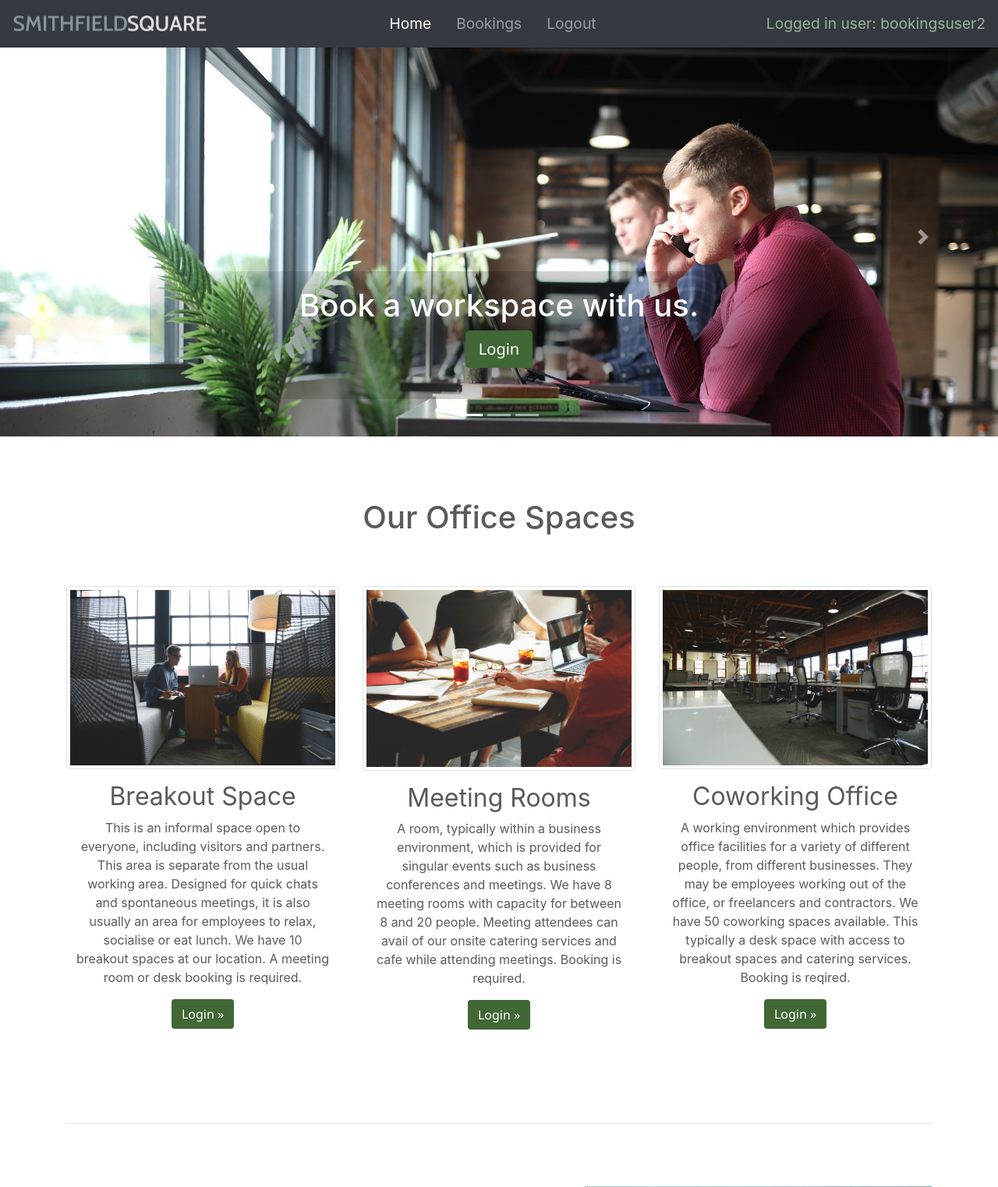
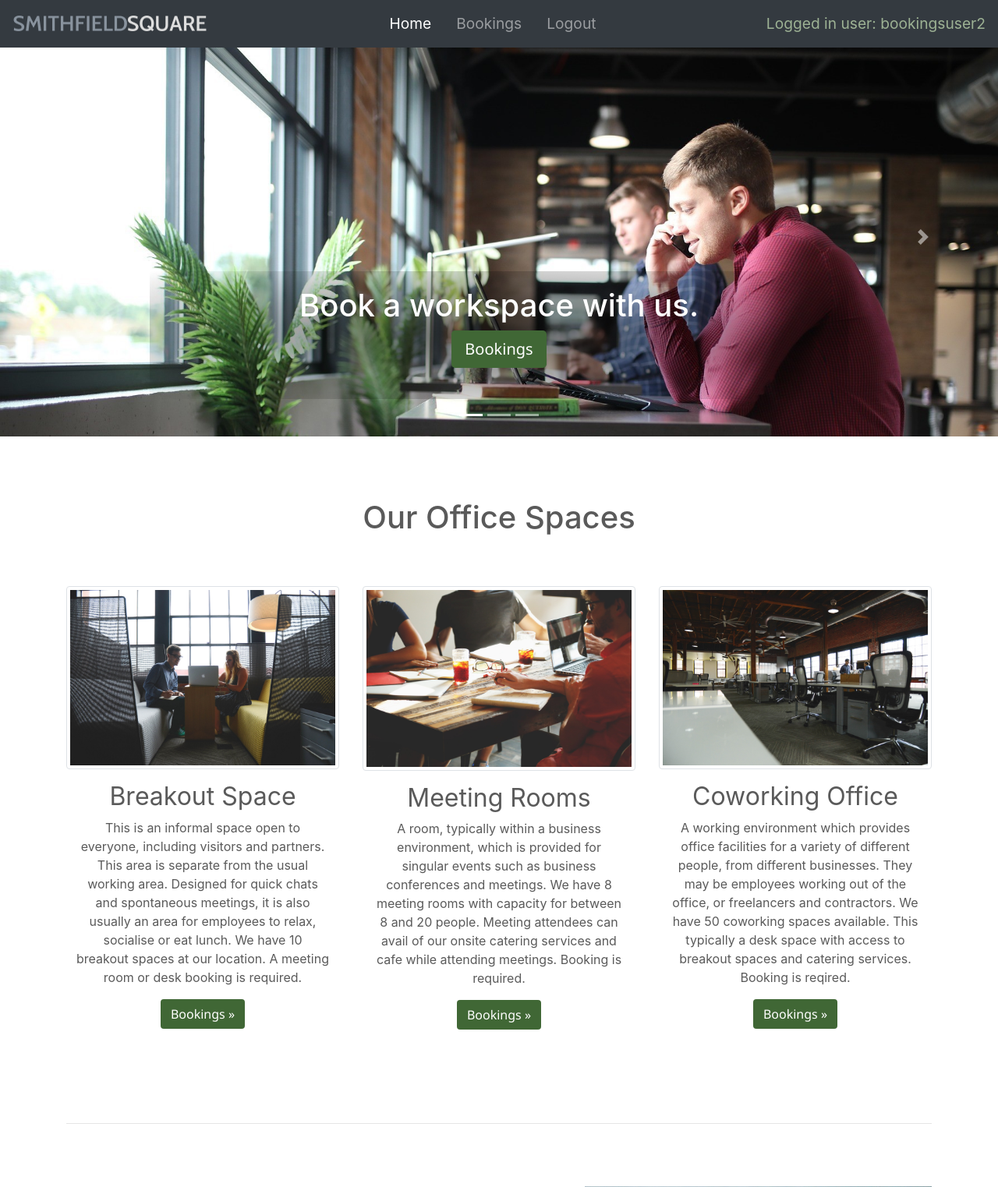
Before and after one commit to teresabowe/booking-system, a Django app: page / in a window 1280 px wide. Shown: the top 1523 px of the page at 78% size. Run offline with Django 3.2, Linux system fonts and the light colour scheme; a user stored in the database is signed in; some libraries are stand-ins or nearby versions.

Commit message:
style: add if/else for authenticated user on buttons

```diff
--- a/templates/index.html
+++ b/templates/index.html
@@ -16,7 +16,11 @@
       <div class="container">
         <div class="carousel-caption d-inline">
           <h1>Book a workspace with us.</h1>
+          {% if request.user.is_authenticated %}
+          <p><a class="btn btn-lg" href="{% url 'view_bookings' %}" role="button">Bookings</a></p>
+          {% else %}
           <p><a class="btn btn-lg" href="{% url 'account_login' %}" role="button">Login</a></p>
+          {% endif %}
         </div>
       </div>
     </div>
@@ -62,19 +66,31 @@
             <img class="img-thumbnail" src="{% static 'img/entrepreneur-593361_1920.jpg' %}" alt="Generic placeholder image">
             <h2 class="pt-3">Breakout Space</h2>
             <p>This is an informal space open to everyone, including visitors and partners. This area is separate from the usual working area. Designed for quick chats and spontaneous meetings, it is also usually an area for employees to relax, socialise or eat lunch.  We have 10 breakout spaces at our location.  A meeting room or desk booking is required.</p>
+            {% if request.user.is_authenticated %}
+            <p><a class="btn" href="{% url 'view_bookings' %}" role="button">Bookings &raquo;</a></p>
+            {% else %}
             <p><a class="btn" href="{% url 'account_login' %}" role="button">Login &raquo;</a></p>
+            {% endif %}
           </div><!-- /.col-lg-4 -->
           <div class="col-lg-4">
             <img class="img-thumbnail" src="{% static 'img/meeting-594091_1920.jpg' %}" alt="Generic placeholder image">
             <h2  class="pt-3">Meeting Rooms</h2>
             <p>A room, typically within a business environment, which is provided for singular events such as business conferences and meetings.  We have 8 meeting rooms with capacity for between 8 and 20 people.  Meeting attendees can avail of our onsite catering services and cafe while attending meetings.  Booking is required. </p>
+            {% if request.user.is_authenticated %}
+            <p><a class="btn" href="{% url 'view_bookings' %}" role="button">Bookings &raquo;</a></p>
+            {% else %}
             <p><a class="btn" href="{% url 'account_login' %}" role="button">Login &raquo;</a></p>
+            {% endif %}
           </div><!-- /.col-lg-4 -->
           <div class="col-lg-4">
             <img class="img-thumbnail" src="{% static 'img/office-594119_1920.jpg' %}" alt="Generic placeholder image">
             <h2  class="pt-3">Coworking Office</h2>
             <p>A working environment which provides office facilities for a variety of different people, from different businesses. They may be employees working out of the office, or freelancers and contractors.  We have 50 coworking spaces available.  This typically a desk space with access to breakout spaces and catering services.  Booking is reqired.</p>
+            {% if request.user.is_authenticated %}
+            <p><a class="btn" href="{% url 'view_bookings' %}" role="button">Bookings &raquo;</a></p>
+            {% else %}
             <p><a class="btn" href="{% url 'account_login' %}" role="button">Login &raquo;</a></p>
+            {% endif %}
           </div><!-- /.col-lg-4 -->
         </div><!-- /.row -->
 
```
